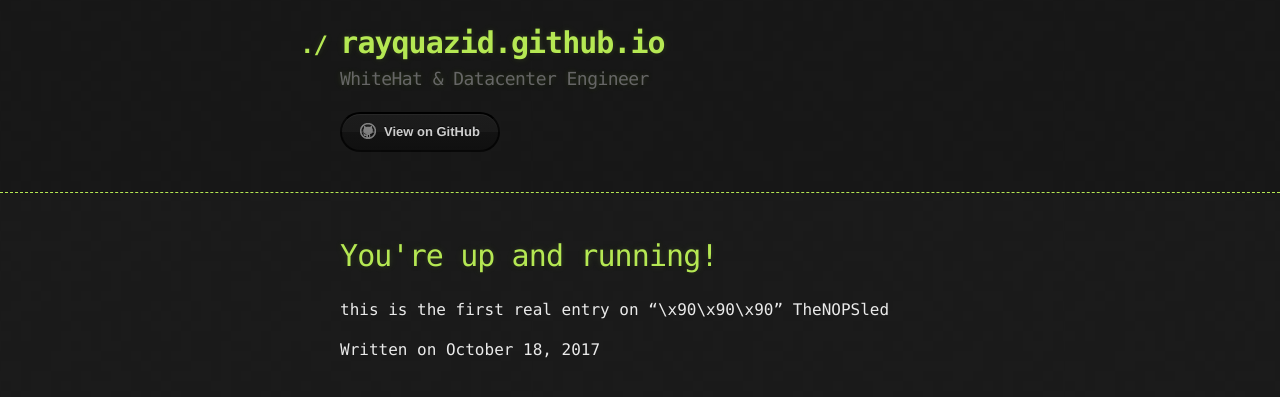
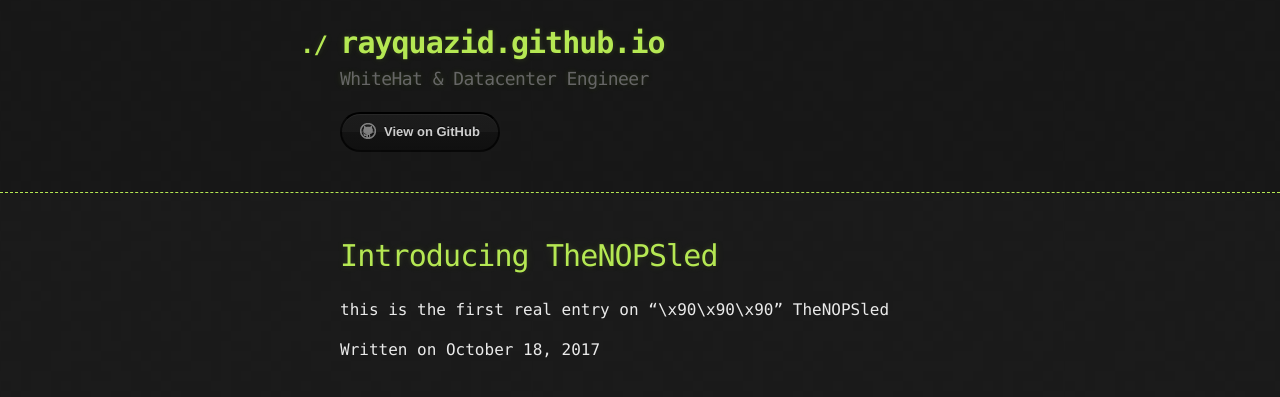
Before and after one commit to RayquazID/rayquazid.github.io, a Jekyll site: the page built from _posts/2017-10-18-0001-blogpost (Kopie).md, in a window 1280 px wide. Shown: the top 397 px of the page. Built offline with Jekyll 4.4.1, drawn with Linux system fonts in a browser that asks for light colours.

Commit message:
add 0001 post

```diff
--- a/_posts/2017-10-18-0001-blogpost.md
+++ b/_posts/2017-10-18-0001-blogpost (Kopie).md
@@ -1,6 +1,6 @@
 ---
 layout: post
-title: You're up and running!
+title: Introducing TheNOPSled
 ---
 
 this is the first real entry on "\x90\x90\x90" TheNOPSled
```
